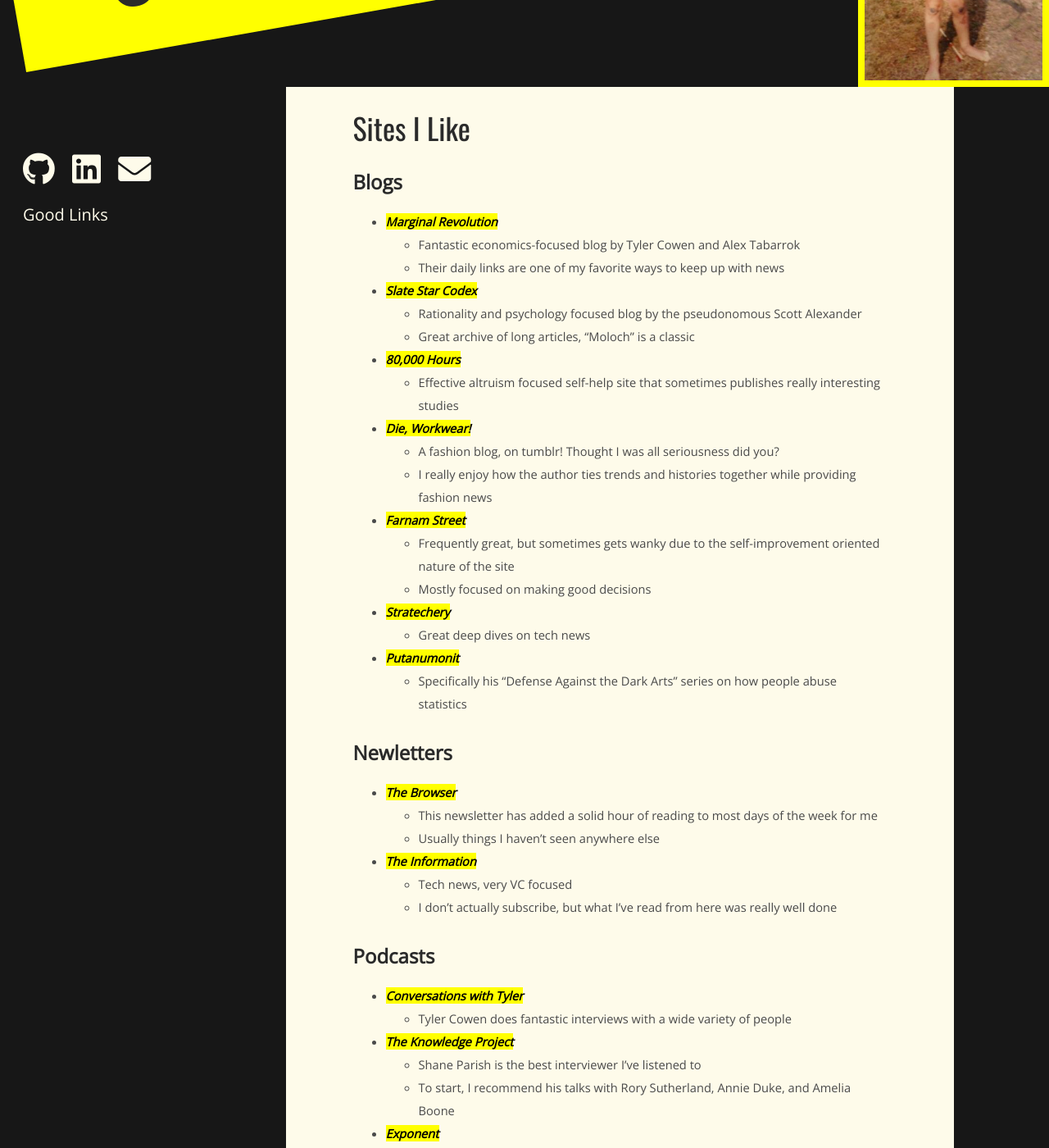
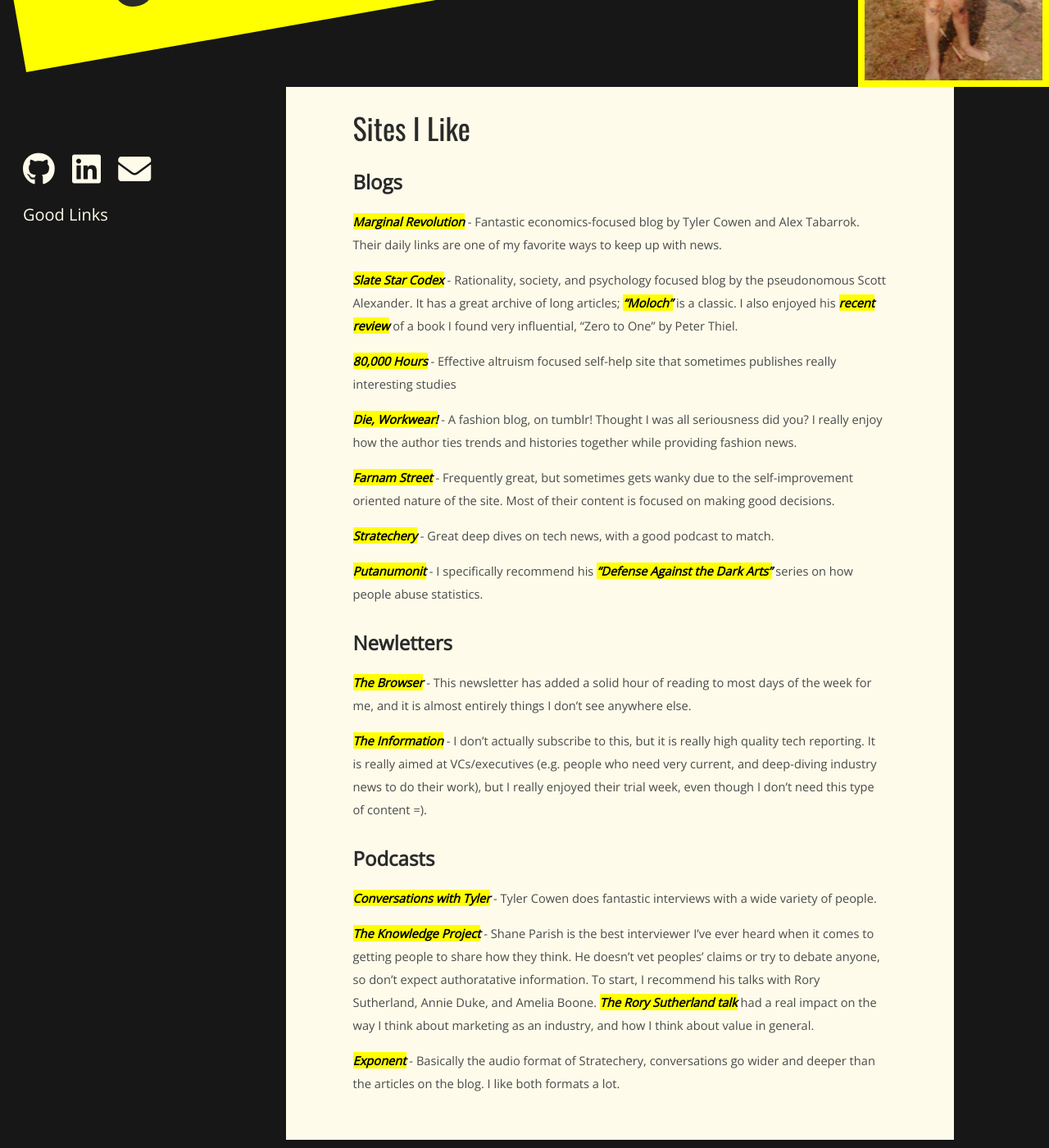
Before and after one commit to ezrasavard/ezrasavard.com, a Jekyll site: the page built from _pages/links/index.md, in a window 1280 px wide and 1400 px high, scrolled down 278 px. Shown: the whole window at 82% size. Built offline with Jekyll 4.4.1, drawn with Linux system fonts in a browser that asks for light colours; nearby versions of some CDN libraries; some of the changed text lies outside the part shown.

Commit message:
links page improvements

```diff
--- a/_pages/links/index.md
+++ b/_pages/links/index.md
@@ -6,40 +6,64 @@
 
 ## Blogs
 
-- [Marginal Revolution](https://marginalrevolution.com)
-  - Fantastic economics-focused blog by Tyler Cowen and Alex Tabarrok
-  - Their daily links are one of my favorite ways to keep up with news
-- [Slate Star Codex](https://slatestarcodex.com)
-  - Rationality and psychology focused blog by the pseudonomous Scott Alexander
-  - Great archive of long articles, "Moloch" is a classic
-- [80,000 Hours](https://80000hours.org)
-  - Effective altruism focused self-help site that sometimes publishes really interesting studies
-- [Die, Workwear!](https://dieworkwear.com)
-  - A fashion blog, on tumblr! Thought I was all seriousness did you?
-  - I really enjoy how the author ties trends and histories together while providing fashion news
-- [Farnam Street](https://fs.blog)
-  - Frequently great, but sometimes gets wanky due to the self-improvement oriented nature of the site
-  - Mostly focused on making good decisions
-- [Stratechery](https://stratechery.com/)
-  - Great deep dives on tech news
-- [Putanumonit](https://putanumonit.com/)
-  - Specifically his "Defense Against the Dark Arts" series on how people abuse statistics
+[Marginal Revolution](https://marginalrevolution.com) -
+Fantastic economics-focused blog by Tyler Cowen and Alex Tabarrok.
+Their daily links are one of my favorite ways to keep up with news.
+
+[Slate Star Codex](https://slatestarcodex.com) -
+Rationality, society, and psychology focused blog by the pseudonomous Scott Alexander.
+It has a great archive of long articles;
+["Moloch"](https://slatestarcodex.com/2014/07/30/meditations-on-moloch/) is a classic.
+I also enjoyed his
+[recent review](https://slatestarcodex.com/2019/01/31/book-review-zero-to-one/)
+of a book I found very influential, "Zero to One"
+by Peter Thiel.
+
+[80,000 Hours](https://80000hours.org) -
+Effective altruism focused self-help site that sometimes publishes really interesting studies
+
+[Die, Workwear!](https://dieworkwear.com) -
+A fashion blog, on tumblr! Thought I was all seriousness did you?
+I really enjoy how the author ties trends and histories together while providing fashion news.
+
+[Farnam Street](https://fs.blog) -
+Frequently great, but sometimes gets wanky due to the self-improvement oriented nature of the site.
+Most of their content is focused on making good decisions.
+
+[Stratechery](https://stratechery.com/) -
+Great deep dives on tech news, with a good podcast to match.
+
+[Putanumonit](https://putanumonit.com/) -
+I specifically recommend his
+["Defense Against the Dark Arts"](https://putanumonit.com/category/defense-against-the-dark-arts/)
+series on how people abuse statistics.
 
 ## Newletters
 
-- [The Browser](https://thebrowser.com/)
-  - This newsletter has added a solid hour of reading to most days of the week for me
-  - Usually things I haven't seen anywhere else
-- [The Information](https://www.theinformation.com/)
-  - Tech news, very VC focused
-  - I don't actually subscribe, but what I've read from here was really well done
+[The Browser](https://thebrowser.com/) -
+This newsletter has added a solid hour of reading to most days of the week for me,
+and it is almost entirely things I don't see anywhere else.
+
+[The Information](https://www.theinformation.com/) -
+I don't actually subscribe to this, but it is really high quality tech reporting.
+It is really aimed at VCs/executives (e.g. people who need very current,
+and deep-diving industry news to do their work), but I really enjoyed their
+trial week, even though I don't need this type of content =).
 
 ## Podcasts
-- [Conversations with Tyler](https://conversationswithtyler.com/)
-  - Tyler Cowen does fantastic interviews with a wide variety of people
-- [The Knowledge Project](https://fs.blog/the-knowledge-project/)
-  - Shane Parish is the best interviewer I've listened to
-  - To start, I recommend his talks with Rory Sutherland, Annie Duke, and Amelia Boone
-- [Exponent](https://exponent.fm/)
-  - Basically the audio format of Stratechery
-  - Conversations go wider and deeper than the articles on the blog, which is more focused
+
+[Conversations with Tyler](https://conversationswithtyler.com/) -
+Tyler Cowen does fantastic interviews with a wide variety of people.
+
+[The Knowledge Project](https://fs.blog/the-knowledge-project/) -
+Shane Parish is the best interviewer I've ever heard when it comes to getting
+people to share how they think. He doesn't vet peoples' claims or
+try to debate anyone, so don't expect authoratative information.
+To start, I recommend his talks with Rory Sutherland, Annie Duke, and Amelia Boone.
+[The Rory Sutherland talk](https://fs.blog/rory-sutherland/)
+had a real impact on the way I think about marketing as
+an industry, and how I think about value in general.
+
+[Exponent](https://exponent.fm/) -
+Basically the audio format of Stratechery, conversations go wider and
+deeper than the articles on the blog. I like both formats a lot.
```
